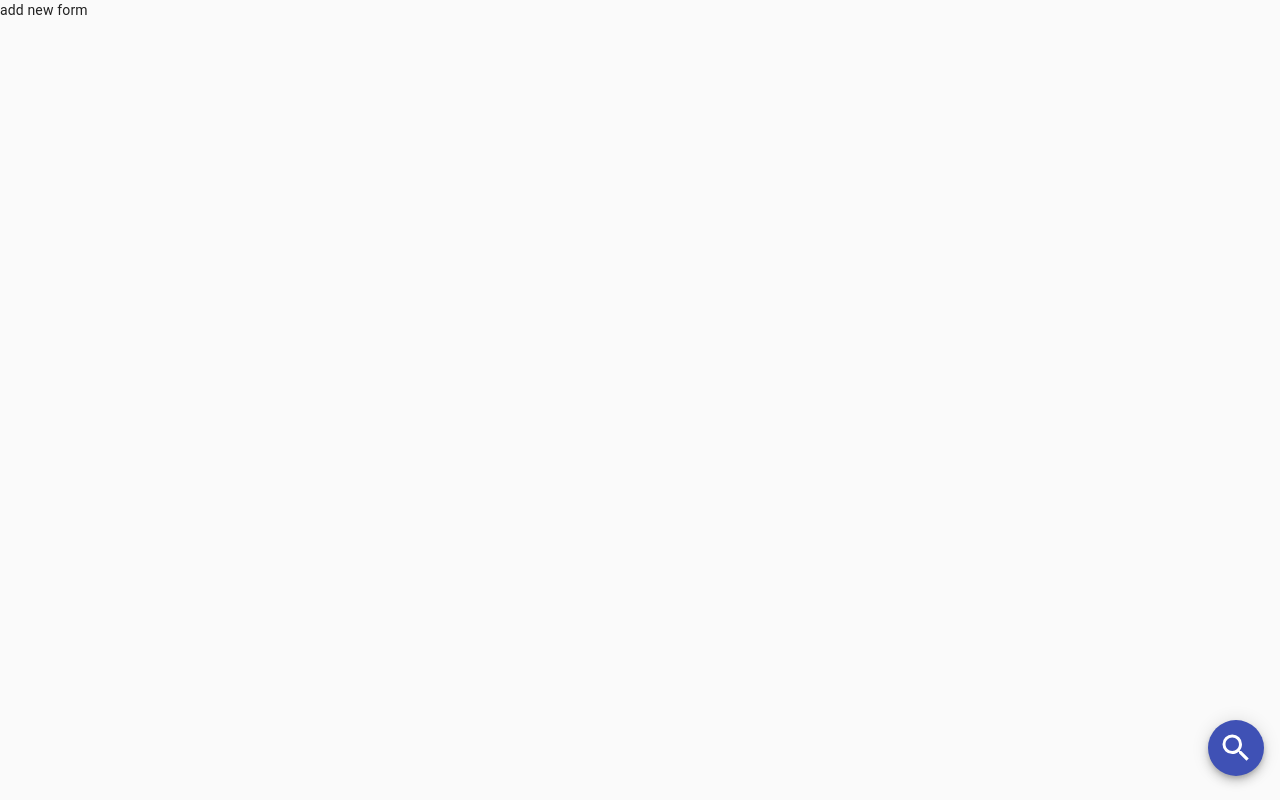
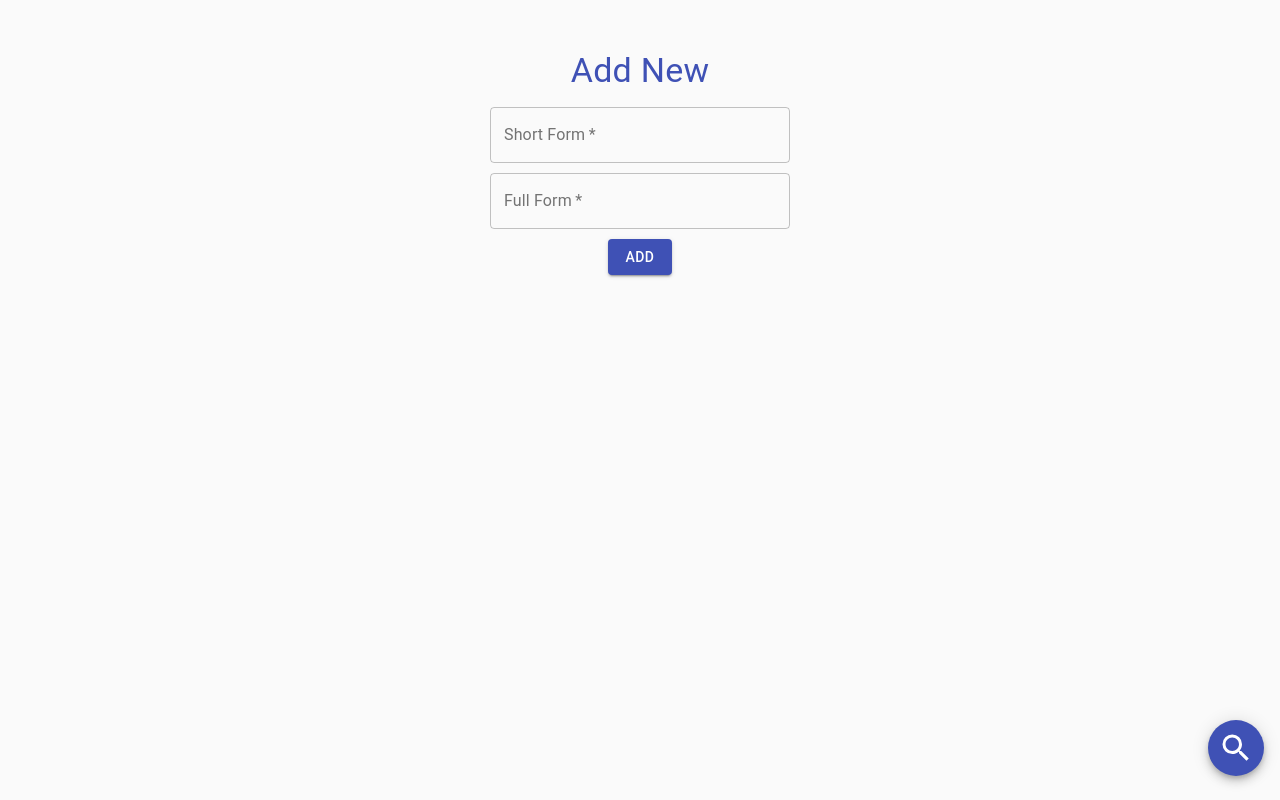
Before and after one commit to microStationCorp/abbr-client, a React (Create React App) app: page /abbr-client/add in a window 1280 px wide. Built offline with nearby package versions, Linux system fonts and the light colour scheme.

Commit message:
add new form design done

```diff
--- a/src/components/AddNew/AddNewForm.js
+++ b/src/components/AddNew/AddNewForm.js
@@ -1,11 +1,75 @@
+import {
+  Button,
+  Container,
+  FormGroup,
+  makeStyles,
+  TextField,
+  Typography,
+} from "@material-ui/core";
 import { mdiMagnify } from "@mdi/js";
 import FloatButton from "../FloatButton";
 
+const useStyle = makeStyles((theme) => ({
+  inputBox: {
+    width: "300px",
+  },
+  formGroup: {
+    display: "flex",
+    alignItems: "center",
+    padding: "5px",
+  },
+  container: {
+    marginTop: "20px",
+    padding: "30px",
+  },
+}));
+
 export default function AddNewForm() {
+  const classes = useStyle();
+  const onSubmitHandler = (e) => {
+    e.preventDefault();
+  };
   return (
     <>
-      <div>add new form</div>
-      <FloatButton iconName={mdiMagnify} goto="search"/>
+      <div>
+        <Container maxWidth="sm" className={classes.container}>
+          <Typography
+            align="center"
+            variant="h4"
+            color="primary"
+            style={{ marginBottom: "10px" }}
+          >
+            Add New
+          </Typography>
+
+          <form onSubmit={onSubmitHandler}>
+            <FormGroup className={classes.formGroup}>
+              <TextField
+                className={classes.inputBox}
+                required
+                variant="outlined"
+                // fullWidth
+                label="Short Form"
+              />
+            </FormGroup>
+            <FormGroup className={classes.formGroup}>
+              <TextField
+                className={classes.inputBox}
+                required
+                variant="outlined"
+                fullWidth
+                label="Full Form"
+              />
+            </FormGroup>
+            <FormGroup className={classes.formGroup}>
+              <Button type="submit" variant="contained" color="primary">
+                Add
+              </Button>
+            </FormGroup>
+          </form>
+        </Container>
+      </div>
+      <FloatButton iconName={mdiMagnify} goto="search" />
     </>
   );
 }
--- a/src/components/Search/ResultData.js
+++ b/src/components/Search/ResultData.js
@@ -52,6 +52,9 @@ const ResultData = ({ firstLoad, isLoading, queryResult, queryKeyword }) => {
   ) : (
     <>
       <Grid item xs={8}>
+        <Grid item>
+          <Typography>Search Result for : "{queryKeyword}"</Typography>
+        </Grid>
         {queryResult.map((qr) => {
           return (
             <Grid item key={qr._id}>
--- a/src/redux/store.js
+++ b/src/redux/store.js
@@ -8,7 +8,7 @@ const store = createStore(
   abbrReducer,
   compose(
     applyMiddleware(...middleware),
-    window.__REDUX_DEVTOOLS_EXTENSION__ && window.__REDUX_DEVTOOLS_EXTENSION__()
+    // window.__REDUX_DEVTOOLS_EXTENSION__ && window.__REDUX_DEVTOOLS_EXTENSION__()
   )
 );
 
```
Also changed, not shown: 1 other file (tests, documents, lock files or other folders).
